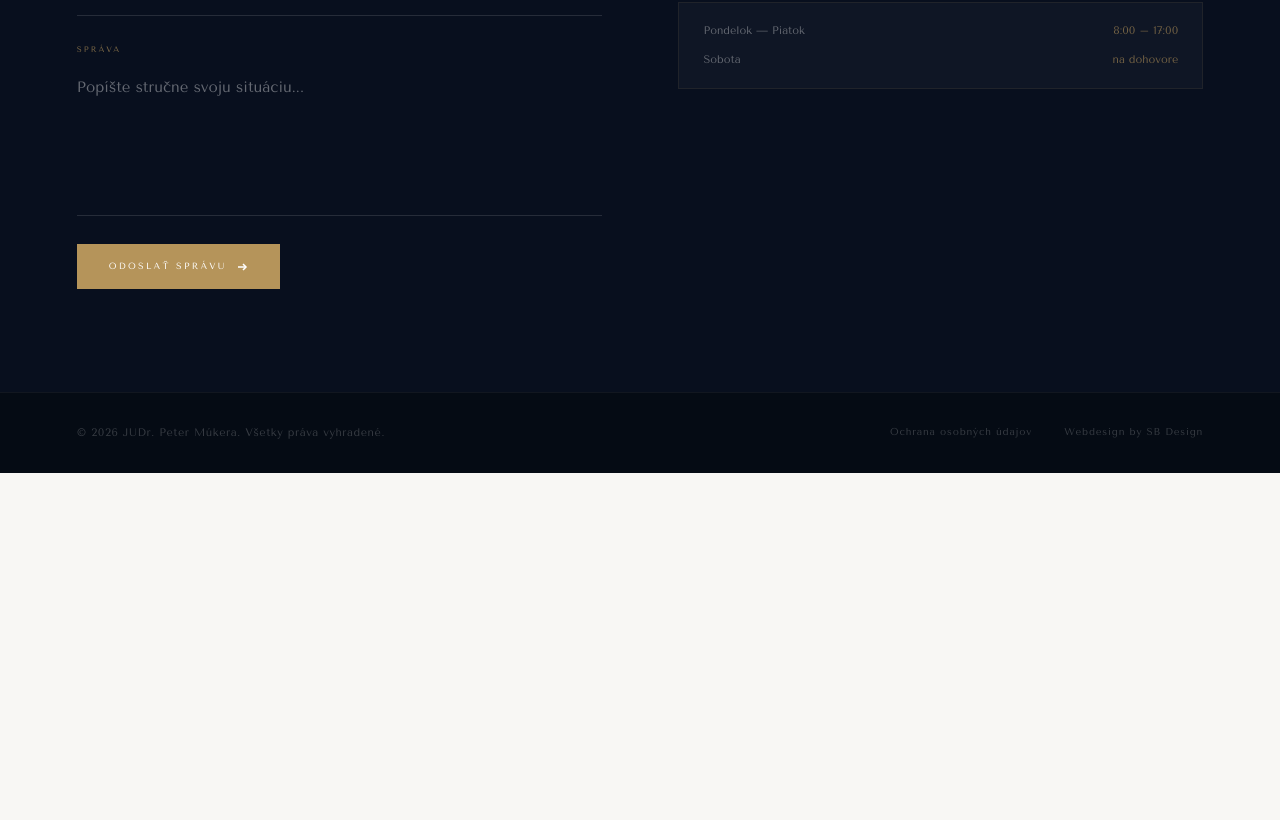
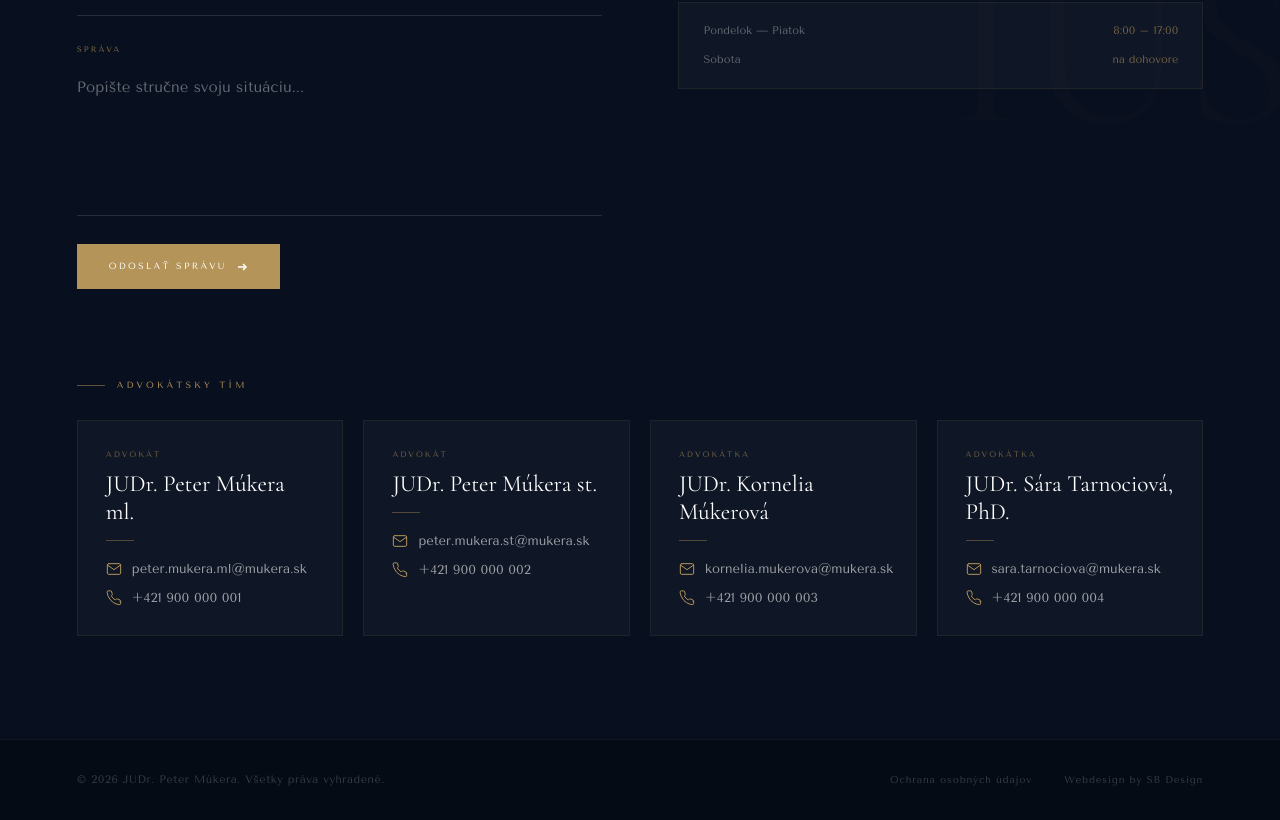
Before and after one commit to sbdesignnr/mukera-web, a Next.js app: page / in a window 1280 px wide. Shown: the part 5251-6071 px from the top of the page. Before the commit the page ends 5724 px from the top, so only its background shows below. Built offline with nearby package versions, Linux system fonts and the light colour scheme.

Commit message:
feat: kontakty - advokátsky tím

```diff
--- a/components/Contact.tsx
+++ b/components/Contact.tsx
@@ -314,11 +314,120 @@ const ContactItem = ({
   </div>
 );
 
+// ─── Team ────────────────────────────────────────────────────────────────────
+
+// Pozn.: e-maily a tel. čísla sú zatiaľ koncepčné placeholdery —
+// klient ich neskôr nahradí reálnymi údajmi.
+const TEAM = [
+  { name: "JUDr. Peter Múkera ml.",     role: "Advokát",   email: "peter.mukera.ml@mukera.sk",   phone: "+421 900 000 001" },
+  { name: "JUDr. Peter Múkera st.",     role: "Advokát",   email: "peter.mukera.st@mukera.sk",   phone: "+421 900 000 002" },
+  { name: "JUDr. Kornelia Múkerová",    role: "Advokátka", email: "kornelia.mukerova@mukera.sk", phone: "+421 900 000 003" },
+  { name: "JUDr. Sára Tarnociová, PhD.", role: "Advokátka", email: "sara.tarnociova@mukera.sk",   phone: "+421 900 000 004" },
+];
+
+const TeamMember = ({
+  name,
+  role,
+  email,
+  phone,
+}: {
+  name: string;
+  role: string;
+  email: string;
+  phone: string;
+}) => {
+  const rowStyle: React.CSSProperties = {
+    display: "flex",
+    alignItems: "center",
+    gap: "10px",
+    fontFamily: "var(--font-ui)",
+    fontSize: "13px",
+    color: "rgba(255,255,255,0.6)",
+    textDecoration: "none",
+    transition: "color 250ms ease",
+  };
+
+  return (
+    <div
+      style={{
+        background: "rgba(255,255,255,0.03)",
+        border: "0.5px solid rgba(181,148,90,0.1)",
+        padding: "1.75rem",
+        display: "flex",
+        flexDirection: "column",
+        gap: "0.6rem",
+        transition: "border-color 350ms ease, background 350ms ease",
+      }}
+      onMouseEnter={(e) => {
+        (e.currentTarget as HTMLDivElement).style.borderColor = "rgba(181,148,90,0.35)";
+        (e.currentTarget as HTMLDivElement).style.background = "rgba(255,255,255,0.05)";
+      }}
+      onMouseLeave={(e) => {
+        (e.currentTarget as HTMLDivElement).style.borderColor = "rgba(181,148,90,0.1)";
+        (e.currentTarget as HTMLDivElement).style.background = "rgba(255,255,255,0.03)";
+      }}
+    >
+      {/* Role */}
+      <span
+        style={{
+          fontFamily: "var(--font-ui)",
+          fontSize: "8px",
+          color: "rgba(181,148,90,0.6)",
+          letterSpacing: "0.25em",
+          textTransform: "uppercase",
+        }}
+      >
+        {role}
+      </span>
+
+      {/* Name */}
+      <h3
+        style={{
+          fontFamily: "var(--font-heading)",
+          fontWeight: 300,
+          fontSize: "1.45rem",
+          color: "white",
+          lineHeight: 1.2,
+        }}
+      >
+        {name}
+      </h3>
+
+      {/* Gold rule */}
+      <div style={{ width: 28, height: "1px", background: "rgba(181,148,90,0.4)", margin: "0.25rem 0 0.5rem" }} />
+
+      {/* E-mail */}
+      <a
+        href={`mailto:${email}`}
+        style={rowStyle}
+        onMouseEnter={(e) => { (e.currentTarget as HTMLAnchorElement).style.color = "#C9A96E"; }}
+        onMouseLeave={(e) => { (e.currentTarget as HTMLAnchorElement).style.color = "rgba(255,255,255,0.6)"; }}
+      >
+        <span style={{ color: "#B5945A", flexShrink: 0, display: "inline-flex" }}><IconMail /></span>
+        {email}
+      </a>
+
+      {/* Telefón */}
+      <a
+        href={`tel:${phone.replace(/\s/g, "")}`}
+        style={rowStyle}
+        onMouseEnter={(e) => { (e.currentTarget as HTMLAnchorElement).style.color = "#C9A96E"; }}
+        onMouseLeave={(e) => { (e.currentTarget as HTMLAnchorElement).style.color = "rgba(255,255,255,0.6)"; }}
+      >
+        <span style={{ color: "#B5945A", flexShrink: 0, display: "inline-flex" }}><IconPhone /></span>
+        {phone}
+      </a>
+    </div>
+  );
+};
+
 // ─── Section ─────────────────────────────────────────────────────────────────
 
 export const Contact = () => {
   const headerRef = useRef<HTMLDivElement>(null);
   const [headerVisible, setHeaderVisible] = useState(false);
+  const teamRef = useRef<HTMLDivElement>(null);
+  const [teamVisible, setTeamVisible] = useState(false);
 
   useEffect(() => {
     const el = headerRef.current;
@@ -331,6 +440,22 @@ export const Contact = () => {
         }
       },
       { threshold: 0.2 }
+    );
+    observer.observe(el);
+    return () => observer.disconnect();
+  }, []);
+
+  useEffect(() => {
+    const el = teamRef.current;
+    if (!el) return;
+    const observer = new IntersectionObserver(
+      ([entry]) => {
+        if (entry.isIntersecting) {
+          setTeamVisible(true);
+          observer.disconnect();
+        }
+      },
+      { threshold: 0.15 }
     );
     observer.observe(el);
     return () => observer.disconnect();
@@ -536,6 +661,48 @@ export const Contact = () => {
             </div>
           </div>
         </div>
+
+        {/* ── Advokátsky tím ── */}
+        <div
+          ref={teamRef}
+          style={{
+            maxWidth: "1200px",
+            margin: "clamp(3.5rem, 7vw, 6rem) auto 0",
+            position: "relative",
+            opacity: teamVisible ? 1 : 0,
+            transform: teamVisible ? "translateY(0)" : "translateY(24px)",
+            transition: "opacity 0.8s ease, transform 0.8s ease",
+          }}
+        >
+          {/* Kicker */}
+          <div style={{ display: "flex", alignItems: "center", gap: "12px", marginBottom: "1.75rem" }}>
+            <div style={{ width: 28, height: "0.5px", background: "rgba(181,148,90,0.5)" }} />
+            <span
+              style={{
+                fontFamily: "var(--font-ui)",
+                fontSize: "9px",
+                color: "#B5945A",
+                letterSpacing: "0.35em",
+                textTransform: "uppercase",
+              }}
+            >
+              Advokátsky tím
+            </span>
+          </div>
+
+          {/* Cards */}
+          <div
+            style={{
+              display: "grid",
+              gridTemplateColumns: "repeat(auto-fit, minmax(min(100%, 260px), 1fr))",
+              gap: "1.25rem",
+            }}
+          >
+            {TEAM.map((member) => (
+              <TeamMember key={member.email} {...member} />
+            ))}
+          </div>
+        </div>
       </section>
 
       {/* ── Footer ── */}
```
